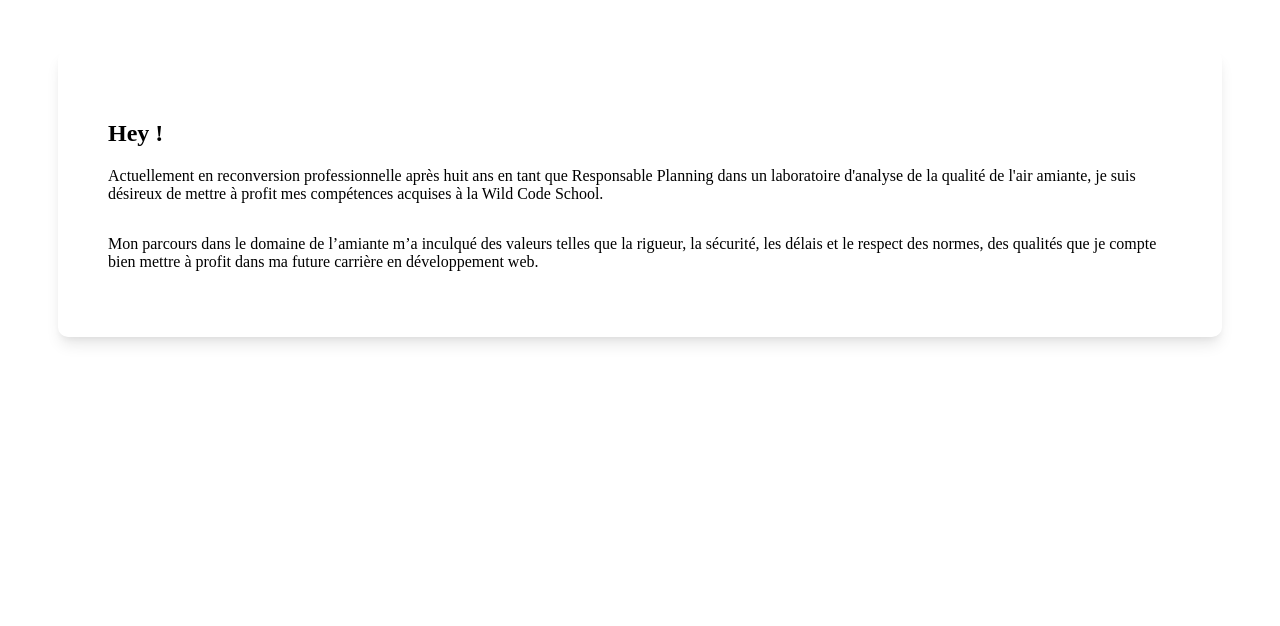
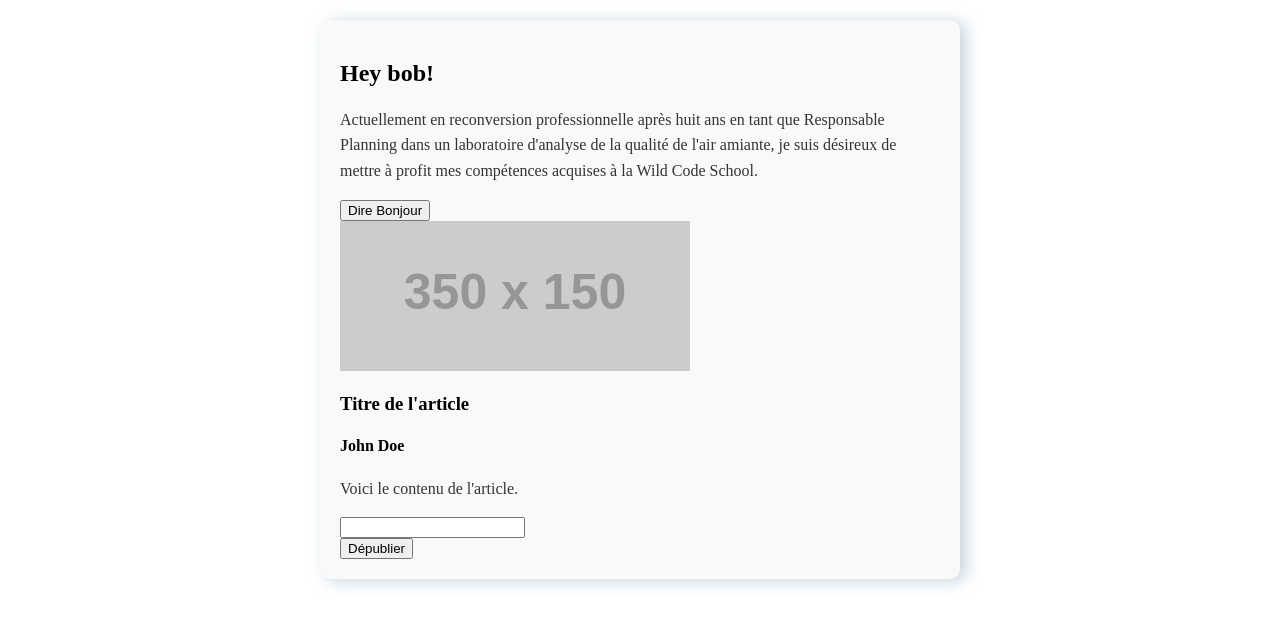
Before and after one commit to Thienthienko/wild-blog, an Angular app: page / in a window 1280 px wide. Shown: the top 626 px of the page. Built offline with nearby package versions, Linux system fonts and the light colour scheme.

Commit message:
add binding

```diff
--- a/src/app/article-component/article-component.component.html
+++ b/src/app/article-component/article-component.component.html
@@ -1,6 +1,6 @@
 <div class="blocArticle">
   <div class="infoArticle">
-    <h2>Hey !</h2>
+    <h2>Hey {{ name }}!</h2>
     <p>
       Actuellement en reconversion professionnelle après huit ans en tant que
       Responsable Planning dans un laboratoire d'analyse de la qualité de l'air
@@ -9,12 +9,20 @@
     </p>
   </div>
 
+  <button (click)="sayHello()">Dire Bonjour</button>
   <div>
-    <p>
-      Mon parcours dans le domaine de l’amiante m’a inculqué des valeurs telles
-      que la rigueur, la sécurité, les délais et le respect des normes, des
-      qualités que je compte bien mettre à profit dans ma future carrière en
-      développement web.
-    </p>
+    <img [src]="article.image" [alt]="name" />
+    <h3>
+      {{ article.title }}
+    </h3>
+    <h4>{{ article.author }}</h4>
+    <div [hidden]="!article.isPublished">
+      <p>{{ article.content }}</p>
+      <p>{{ article.comment }}</p>
+      <input type="text" [(ngModel)]="article.comment" />
+    </div>
   </div>
+  <button (click)="togglePublication()">
+    {{ article.isPublished ? "Dépublier" : "Publier" }}
+  </button>
 </div>
--- a/src/app/article-component/article-component.component.scss
+++ b/src/app/article-component/article-component.component.scss
@@ -1,11 +1,22 @@
+$card-bg-color: #f9f9f9;
+
+$text-color: #333333;
+$card-padding: 20px;
+$card-border-radius: 10px;
+$max-width: 600px;
+
 .blocArticle {
-  display: flex;
-  flex-direction: column;
-  justify-content: center;
-  align-items: center;
-  box-shadow: rgba(0, 0, 0, 0.1) 0px 10px 15px -3px,
-    rgba(0, 0, 0, 0.05) 0px 4px 6px -2px;
-  margin: 50px;
-  padding: 50px;
-  border-radius: 10px;
+  background-color: $card-bg-color;
+  border-radius: $card-border-radius;
+  padding: $card-padding;
+  margin: 20px auto;
+  max-width: $max-width;
+  box-shadow: rgba(136, 165, 191, 0.48) 6px 2px 16px 0px,
+    rgba(255, 255, 255, 0.8) -6px -2px 16px 0px;
+
+  p {
+    font-size: 16px;
+    line-height: 1.6;
+    color: $text-color;
+  }
 }
--- a/src/app/article-component/article-component.component.ts
+++ b/src/app/article-component/article-component.component.ts
@@ -1,10 +1,30 @@
 import { Component } from '@angular/core';
+import { FormsModule } from '@angular/forms';
+import { Article } from './article';
 
 @Component({
   selector: 'app-article-component',
   standalone: true,
-  imports: [],
+  imports: [FormsModule],
   templateUrl: './article-component.component.html',
   styleUrl: './article-component.component.scss',
 })
-export class ArticleComponentComponent {}
+export class ArticleComponentComponent {
+  name: string = 'bob';
+  sayHello(): void {
+    alert('Bonjour !');
+  }
+
+  article: Article = {
+    title: "Titre de l'article",
+    author: 'John Doe',
+    content: "Voici le contenu de l'article.",
+    image: 'https://via.placeholder.com/350x150',
+    isPublished: true,
+    comment: '',
+  };
+
+  togglePublication(): void {
+    this.article.isPublished = !this.article.isPublished;
+  }
+}
--- /dev/null
+++ b/src/app/article-component/article.ts
@@ -0,0 +1,8 @@
+export interface Article {
+  title: string;
+  author: string;
+  content: string;
+  image: string;
+  isPublished: boolean;
+  comment: string;
+}
```
